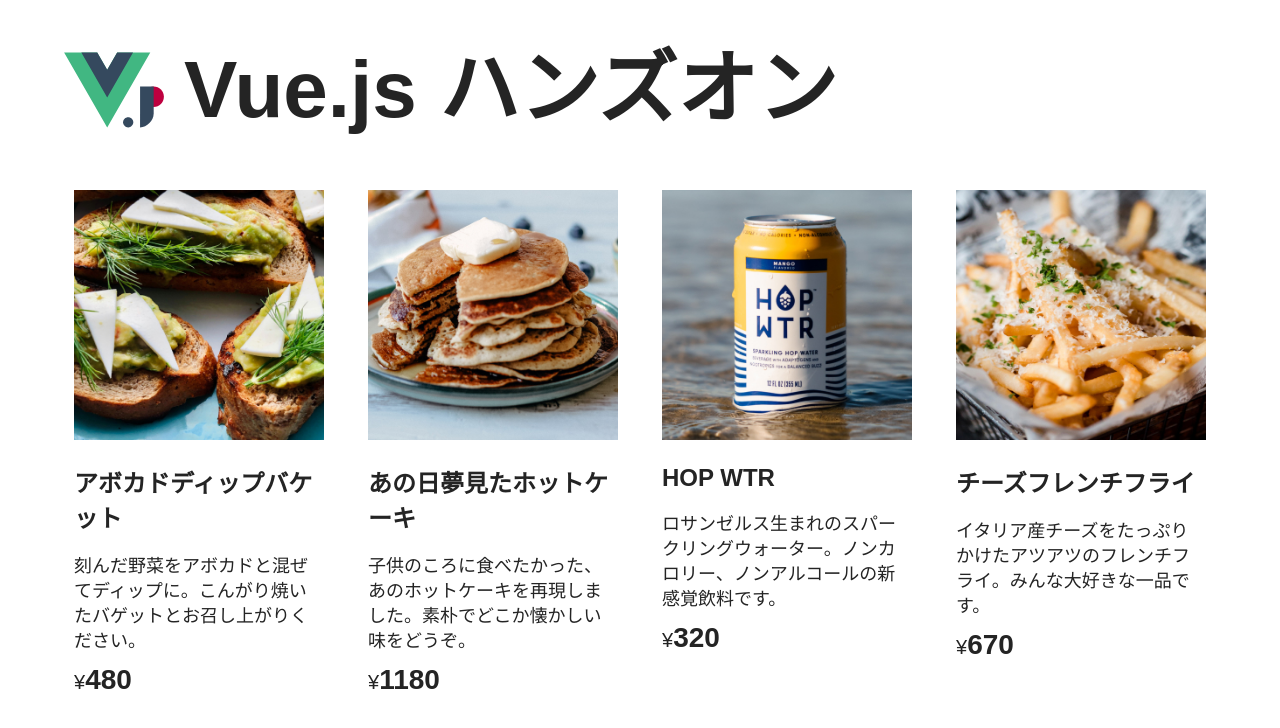
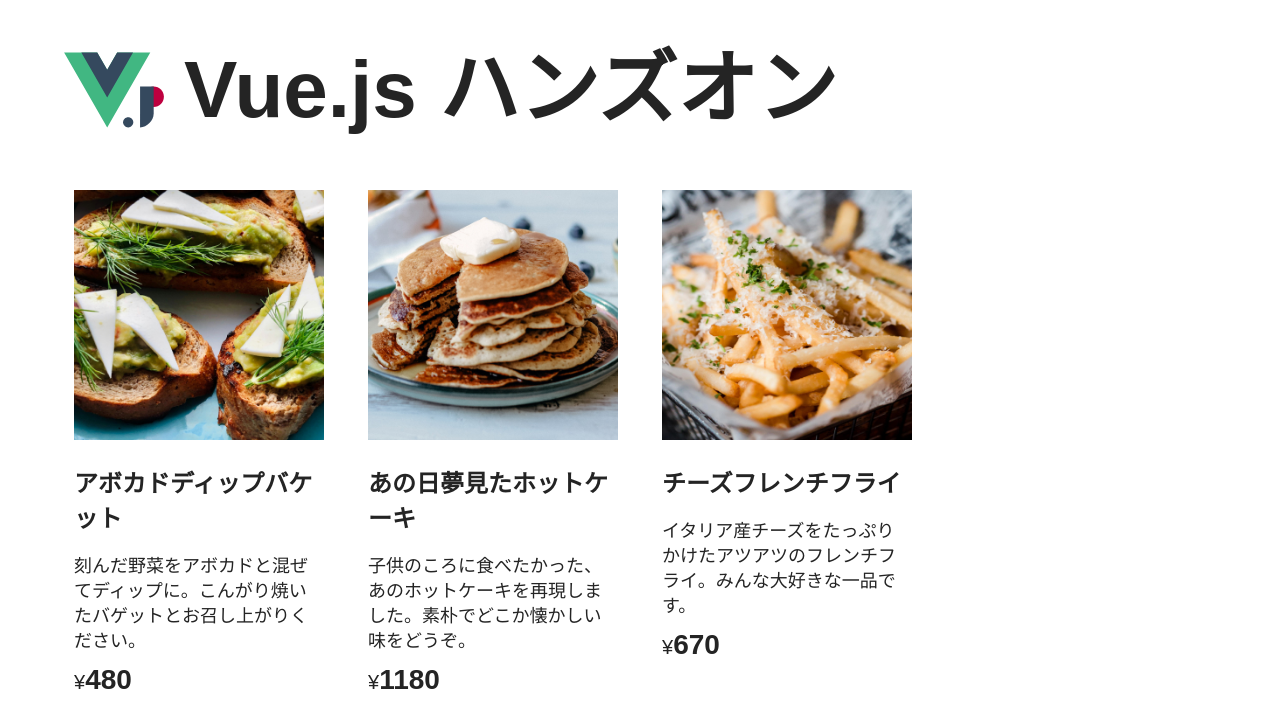
Before and after one commit to yoshiki105/vue3-lab, a Vue app: page / in a window 1280 px wide. Shown: the top 728 px of the page. Built offline with nearby package versions, Linux system fonts and the light colour scheme.

Commit message:
Add: v-ifで表示・非表示を切り替える

```diff
--- a/src/App.vue
+++ b/src/App.vue
@@ -8,8 +8,10 @@
       v-for="item in items"
       :key="item.id"
     >
-    <!-- <div class="items"> -->
-      <div class="item">
+      <div
+        v-if="!item.soldOut"
+        class="item"
+      >
         <div class="thumbnail">
           <img :src="item.image" alt="">
         </div>
@@ -19,7 +21,6 @@
           <span>¥<span class="price">{{ item.price }}</span></span>
         </div>
       </div>
-    <!-- </div> -->
     </template>
   </main>
 </template>
@@ -33,7 +34,8 @@ const items = ref([
     description:
       '刻んだ野菜をアボカドと混ぜてディップに。こんがり焼いたバゲットとお召し上がりください。',
     price: 480,
-    image: '/images/item1.jpg'
+    image: '/images/item1.jpg',
+    soldOut: false
   },
   {
     id: 2,
@@ -41,7 +43,8 @@ const items = ref([
     description:
       '子供のころに食べたかった、あのホットケーキを再現しました。素朴でどこか懐かしい味をどうぞ。',
     price: 1180,
-    image: '/images/item2.jpg'
+    image: '/images/item2.jpg',
+    soldOut: false
   },
   {
     id: 3,
@@ -49,7 +52,8 @@ const items = ref([
     description:
       'ロサンゼルス生まれのスパークリングウォーター。ノンカロリー、ノンアルコールの新感覚飲料です。',
     price: 320,
-    image: '/images/item3.jpg'
+    image: '/images/item3.jpg',
+    soldOut: true
   },
   {
     id: 4,
@@ -57,7 +61,8 @@ const items = ref([
     description:
       'イタリア産チーズをたっぷりかけたアツアツのフレンチフライ。みんな大好きな一品です。',
     price: 670,
-    image: '/images/item4.jpg'
+    image: '/images/item4.jpg',
+    soldOut: false
   }
 ])
 </script>
```
